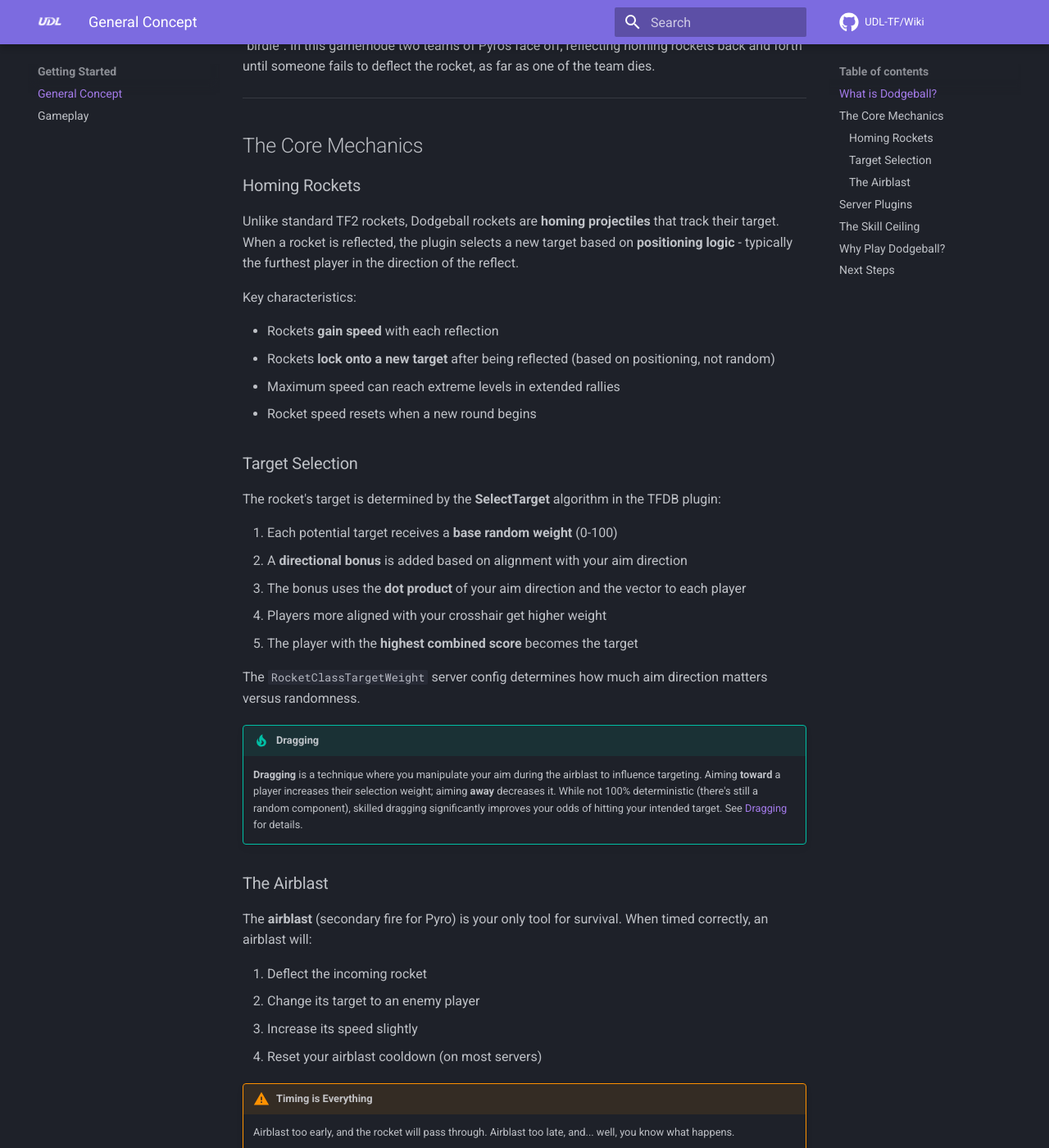
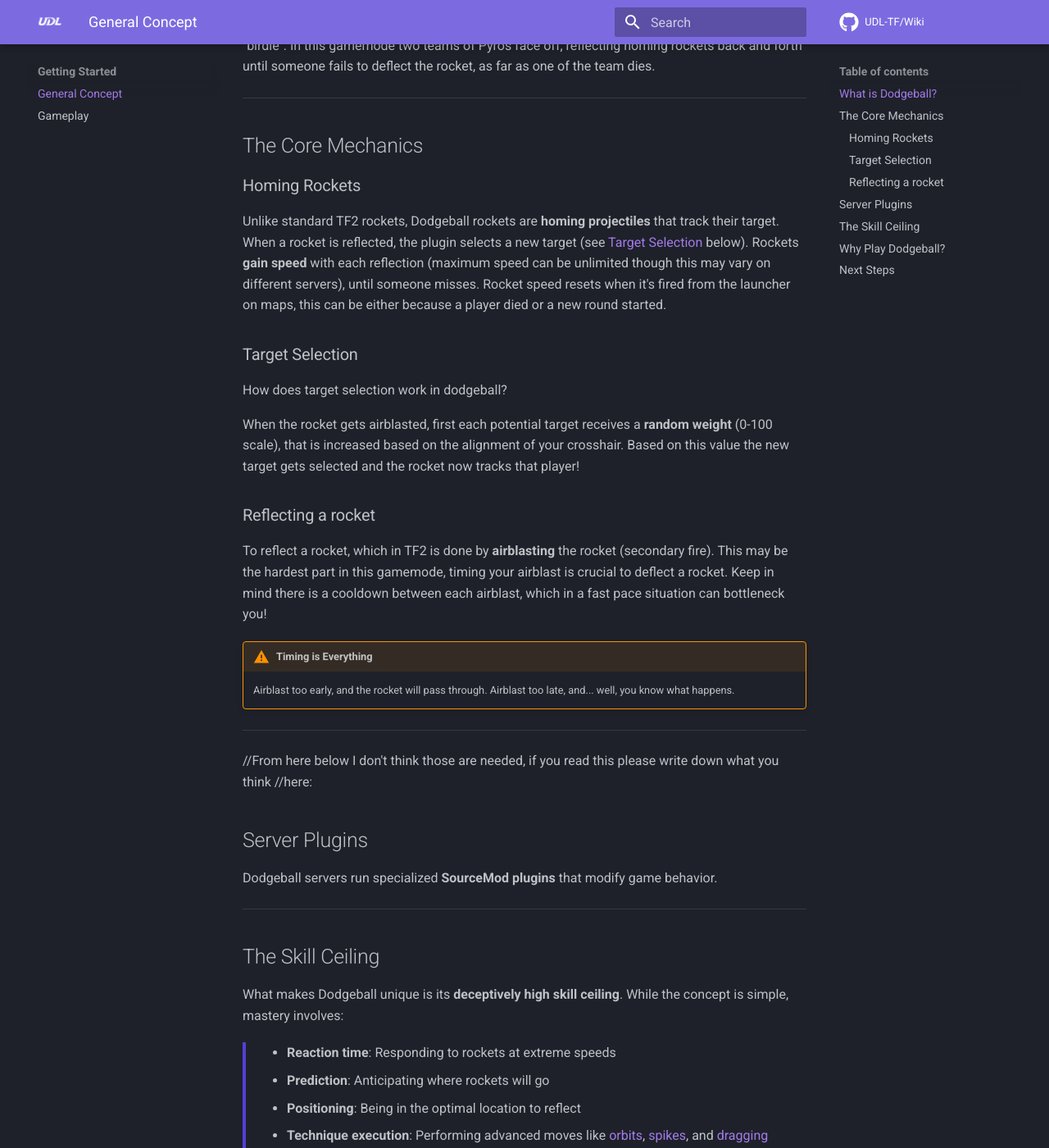
Before and after one commit to UDL-TF/Wiki, an MkDocs documentation site: the page built from docs/getting-started/general-concept.md, in a window 1280 px wide and 1400 px high, scrolled down 293 px. Shown: the whole window at 82% size. Built offline with MkDocs 1.6.1 and Material for MkDocs 9.7.7, drawn with Linux system fonts in a browser that asks for light colours; comment, search, counter and statistics services are not loaded.

Commit message:
Revise homing rockets and airblast mechanics
Updated the section on homing rockets to clarify target selection and rocket speed mechanics. Added details about reflecting rockets and the importance of timing.

```diff
--- a/docs/getting-started/general-concept.md
+++ b/docs/getting-started/general-concept.md
@@ -10,44 +10,26 @@
 
 ### Homing Rockets
 
-Unlike standard TF2 rockets, Dodgeball rockets are **homing projectiles** that track their target. When a rocket is reflected, the plugin selects a new target based on **positioning logic** - typically the furthest player in the direction of the reflect.
+Unlike standard TF2 rockets, Dodgeball rockets are **homing projectiles** that track their target. When a rocket is reflected, the plugin selects a new target (see [Target Selection](#Target-Selection) below). Rockets **gain speed** with each reflection (maximum speed can be unlimited though this may vary on different servers), until someone misses. Rocket speed resets when it's fired from the launcher on maps, this can be either because a player died or a new round started.
 
-Key characteristics:
-
-- Rockets **gain speed** with each reflection
-- Rockets **lock onto a new target** after being reflected (based on positioning, not random)
-- Maximum speed can reach extreme levels in extended rallies
-- Rocket speed resets when a new round begins
 
 ### Target Selection
 
-The rocket's target is determined by the **SelectTarget** algorithm in the TFDB plugin:
+How does target selection work in dodgeball?
 
-1. Each potential target receives a **base random weight** (0-100)
-2. A **directional bonus** is added based on alignment with your aim direction
-3. The bonus uses the **dot product** of your aim direction and the vector to each player
-4. Players more aligned with your crosshair get higher weight
-5. The player with the **highest combined score** becomes the target
+When the rocket gets airblasted, first each potential target receives a **random weight** (0-100 scale), that is increased based on the alignment of your crosshair. Based on this value the new target gets selected and the rocket now tracks that player!
 
-The `RocketClassTargetWeight` server config determines how much aim direction matters versus randomness.
+### Reflecting a rocket
 
-!!! tip "Dragging"
-    **Dragging** is a technique where you manipulate your aim during the airblast to influence targeting. Aiming **toward** a player increases their selection weight; aiming **away** decreases it. While not 100% deterministic (there's still a random component), skilled dragging significantly improves your odds of hitting your intended target. See [Dragging](../techniques/dragging.md) for details.
-
-### The Airblast
-
-The **airblast** (secondary fire for Pyro) is your only tool for survival. When timed correctly, an airblast will:
-
-1. Deflect the incoming rocket
-2. Change its target to an enemy player
-3. Increase its speed slightly
-4. Reset your airblast cooldown (on most servers)
+To reflect a rocket, which in TF2 is done by **airblasting** the rocket (secondary fire). This may be the hardest part in this gamemode, timing your airblast is crucial to deflect a rocket. Keep in mind there is a cooldown between each airblast, which in a fast pace situation can bottleneck you!
 
 !!! warning "Timing is Everything"
     Airblast too early, and the rocket will pass through. Airblast too late, and... well, you know what happens.
 
 ---
 
+//From here below I don't think those are needed, if you read this please write down what you think
+//here:
 ## Server Plugins
 
 Dodgeball servers run specialized **SourceMod plugins** that modify game behavior.
```
